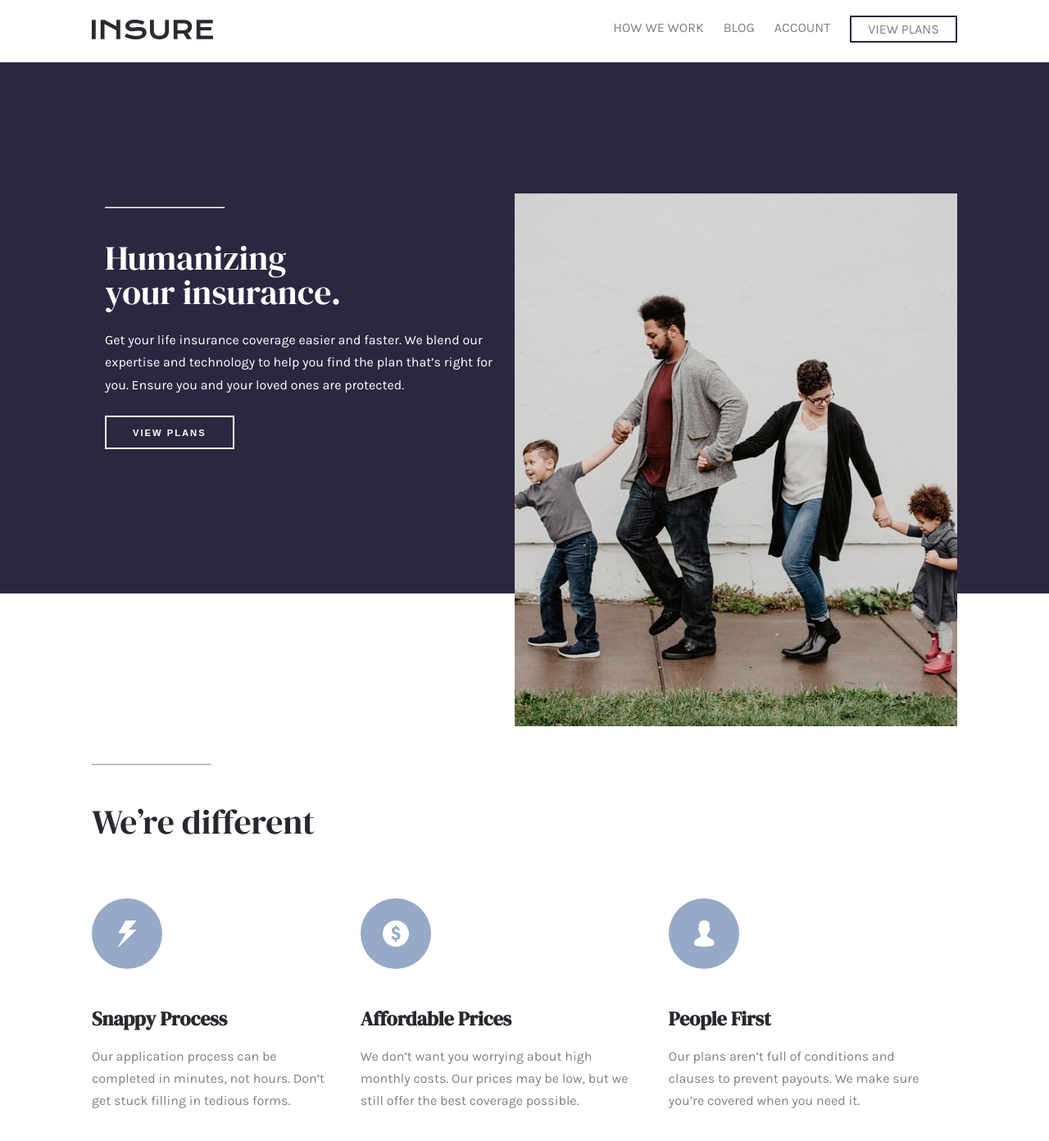
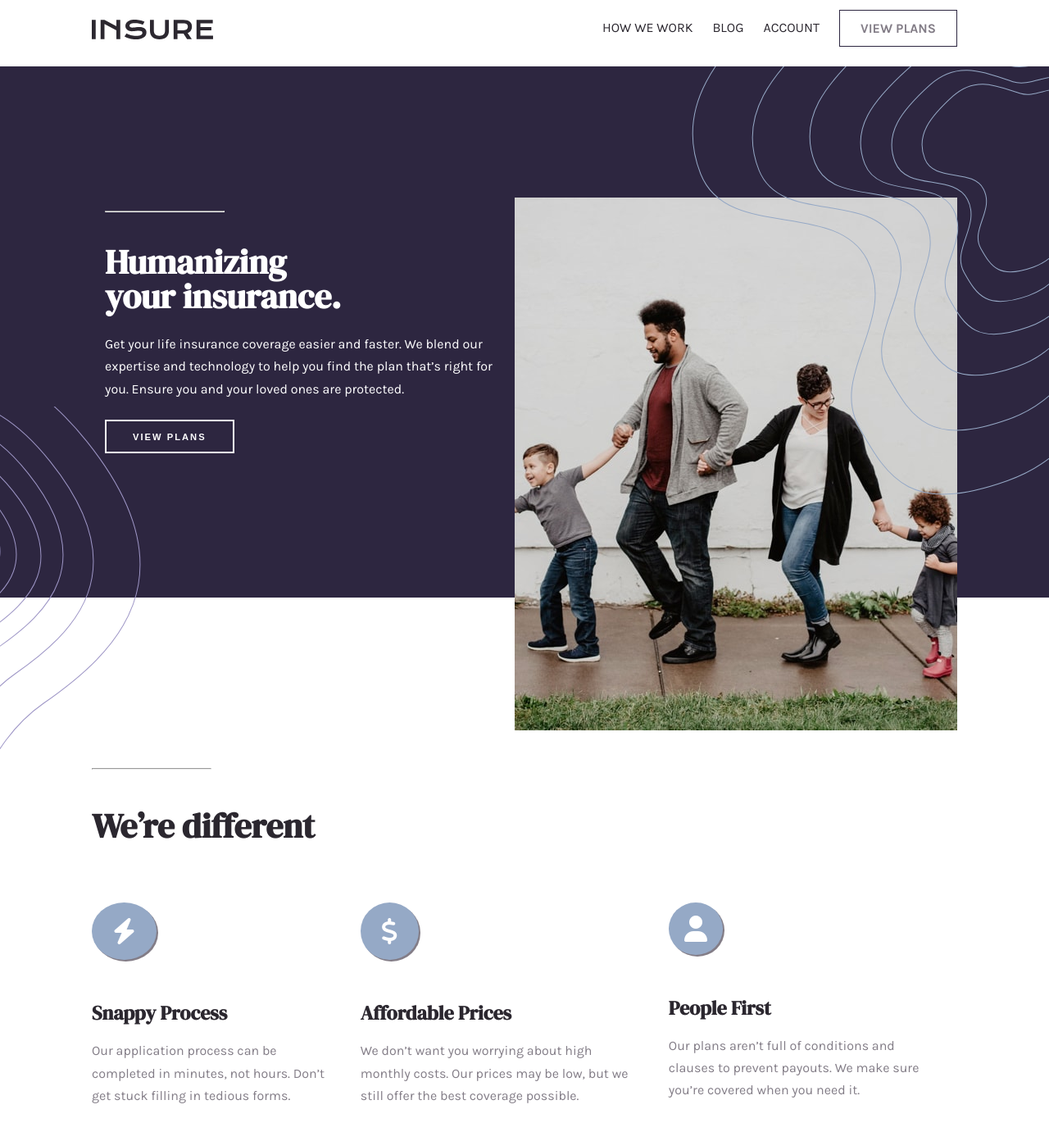
Before and after one commit to Igho-Okeoghene/Insure-Landing-Page, a plain HTML site: page index.html in a window 1280 px wide. Shown: the top 1392 px of the page at 82% size. Drawn offline with Linux system fonts and the light colour scheme.

Commit message:
CSS and README files were updated

```diff
--- a/index.html
+++ b/index.html
@@ -8,7 +8,6 @@
   <link rel="stylesheet" href="style.css">
   <title>Frontend Mentor | Insure landing page</title>
 
-  <!-- Feel free to remove these styles or customise in your own stylesheet 👍 -->
   <style>
     .attribution { font-size: 11px; text-align: center; }
     .attribution a { color: hsl(228, 45%, 44%); font-size: 11px;}
@@ -18,9 +17,9 @@
 <nav class="padded">
 <img src="images\logo.svg" alt="insure logo" id="logo">
   <ul class="navigation">
-    <li>How we work</li>
-    <li>Blog</li>
-    <li>Account</li>
+    <li><a href="#find"> How we work</a> </li>
+    <li><a href="#blog">Blog</a></li>
+    <li><a href="#account">Account</a></li>
     <li id="border">View plans</li>
   </ul>
 </nav>
@@ -46,21 +45,24 @@
   <h2>We’re different</h2>
   <div class="all-props">
     <div class="prop">
-      <img  src="images\icon-snappy-process.svg" alt="thunder-bolt">
+      <!--<img  src="images\icon-snappy-process.svg" alt="thunder-bolt">
+      --><i class="fa fa-bolt" aria-hidden="true"></i>
       <h3>Snappy Process</h3>
       <p>Our application process can be completed in minutes, not hours. Don’t get
         stuck filling in tedious forms.</p>
     </div>
 
     <div class="prop">
-      <img src="images\icon-affordable-prices.svg" alt="dollar sign">
+      <!--<img src="images\icon-affordable-prices.svg" alt="dollar sign">
+      --><i class="fa fa-usd" aria-hidden="true"></i>
       <h3>Affordable Prices</h3>
       <p>We don’t want you worrying about high monthly costs. Our prices may be low,
         but we still offer the best coverage possible.</p>
     </div>
 
     <div class="prop">
-      <img src="images\icon-people-first.svg" alt="people icon">
+      <!--<img src="images\icon-people-first.svg" alt="people icon">
+      --><i class="fa fa-user" aria-hidden="true"></i>
       <h3>People First</h3>
       <p>Our plans aren’t full of conditions and clauses to prevent payouts. We make
         sure you’re covered when you need it.</p>
--- a/style.css
+++ b/style.css
@@ -24,15 +24,20 @@ nav {
     color: var(--grayishviolet);
     text-transform: uppercase;
 }
+.navigation li a{
+    text-decoration: none;
+    color: var(--darkviolet);
+}
 .navigation li:hover{
     cursor: pointer;
     color: var(--violet);
     font-weight: 700;
 }
 #border{
-    border: 2px solid var(--violet);
-    padding: 5px 20px;
-    margin: -5px 0 0 1.5rem;
+    border: 1px solid var(--violet);
+    padding: 12px 25px;
+    margin: -12px 0 0 1.5rem;
+    font-weight: 600;
 }
 #border:hover{
     background-color: var(--violet);
@@ -54,12 +59,38 @@ nav {
 #human{
     padding: 5rem 1rem;
     text-align: center;
+    position: relative;
+
+}
+#human::before{
+    content: '';
+    position: absolute;
+    background-image: url(../images/bg-pattern-intro-left-mobile.svg);
+    background-position: top left;
+    background-repeat: no-repeat;
+    top: 0%;
+    width: 100%;
+    height: 100%;
+    z-index: 2;
+    left: 0;
+}
+#human::after {
+    content: '';
+    position: absolute;
+    bottom: -40%;
+    right: 0;
+    width: 100%;
+    height: 100%;
+    z-index: 2;
+    background-image: url("../images/bg-pattern-intro-right-mobile.svg");
+    background-repeat: no-repeat;
+    background-position: bottom right;
 }
 #human hr{
     display: none;
 }
 h2{
-    font-weight: 400;
+    font-weight: 600;
     font-family:'DM Serif Display', serif;
     font-size: 2.6rem;
     text-align: center;
@@ -84,6 +115,7 @@ h2{
 .btn_transparent:hover{
     background-color: white;
     color: var(--violet);
+    border: 3px solid var(--darkviolet);
     font-weight: 700;
 }
 #different{
@@ -98,9 +130,6 @@ hr{
 }
 #different h2{
     padding: 3rem 0;
-}
-.prop img{
-    padding: 1.5rem 0;
 }
 .prop h3{
     font-size: 1.5rem;
@@ -119,17 +148,20 @@ hr{
     padding: 4rem 1rem;
     text-align: center;
     margin-bottom: 8rem;
+    background-image: url("../images/bg-pattern-how-we-work-mobile.svg");
+    background-repeat: no-repeat;
+    background-position: top right;
 }
 #find button{
   margin-top: 3rem;
 }
 footer{
-    background-color: var(--lightgray);
-    padding: 6rem 1.5rem;
+    background: var(--lightgray) url("../images/bg-pattern-footer-mobile.svg") no-repeat;
+    padding: 6rem 1.5rem 4rem;
     text-align: center;
 }
 .social-icons{
-    padding: 2rem 0;
+    padding: 2rem 0 1rem;
     display: flex;
     justify-content: center;
     list-style-type: none;
@@ -163,6 +195,24 @@ footer hr{
     padding-top: 3rem;
 
 }
+.fa{
+    font-size: 2rem;
+    border-radius: 50%;
+    background-color: var(--blue);
+    padding: 1.2rem 1.6rem;
+    margin-bottom: 2rem;
+    margin-top: 1.5rem;
+    text-align: center;
+    box-shadow: 2px 2px var(--grayishviolet) ;
+    color: white;
+}
+.fa-user{
+    padding: 1rem 1.2rem;
+}
+.fa:hover{
+    background-color: var(--darkviolet);
+    box-shadow: 4px 4px var(--lightviolet) ;
+}
 @media (min-width: 768px) {
     #logo{
         height: 1.2rem;
@@ -191,9 +241,36 @@ footer hr{
     }
     #home{
         padding: 5rem 4rem;
+        position: relative;
+    }
+    .flex::before{
+        background-image: url("../images/bg-pattern-intro-right-desktop.svg");
+        background-position: 100% -10%, 5% 25%;
+        background-repeat: no-repeat;
+        content: '';
+        width: 200%;
+        height: 200%;
+        right: 0;
+        top: 0;
+        z-index: 2;
+        overflow: hidden;
+        position: absolute
     }
     #human{
         text-align: left;
+    }
+    #human::before{
+        background-image: none;
+    }
+    #human::after{
+        background-image: url("../images/bg-pattern-intro-left-desktop.svg");
+        z-index: 0;
+        position: absolute;
+        bottom: -70%;
+        right: calc(100% - 60px);
+        content: '';
+        width: 100%;
+        height: 100%;
     }
     #human h2{
         text-align: left;
@@ -229,6 +306,7 @@ footer hr{
         justify-content: space-between;
         text-align: left;
         padding: 4rem;
+        background-image: url("../images/bg-pattern-how-we-work-desktop.svg");
     }
     #find h2{
         text-align: left;
@@ -244,7 +322,8 @@ footer hr{
     footer{
         padding:4rem;
         text-align: left;
-    }
+        background: var(--lightgray) url("../images/bg-pattern-footer-desktop.svg") no-repeat;
+   }
     .icons img, nav img{
         height: 1rem;
     }
```
Also changed, not shown: 2 other files.
